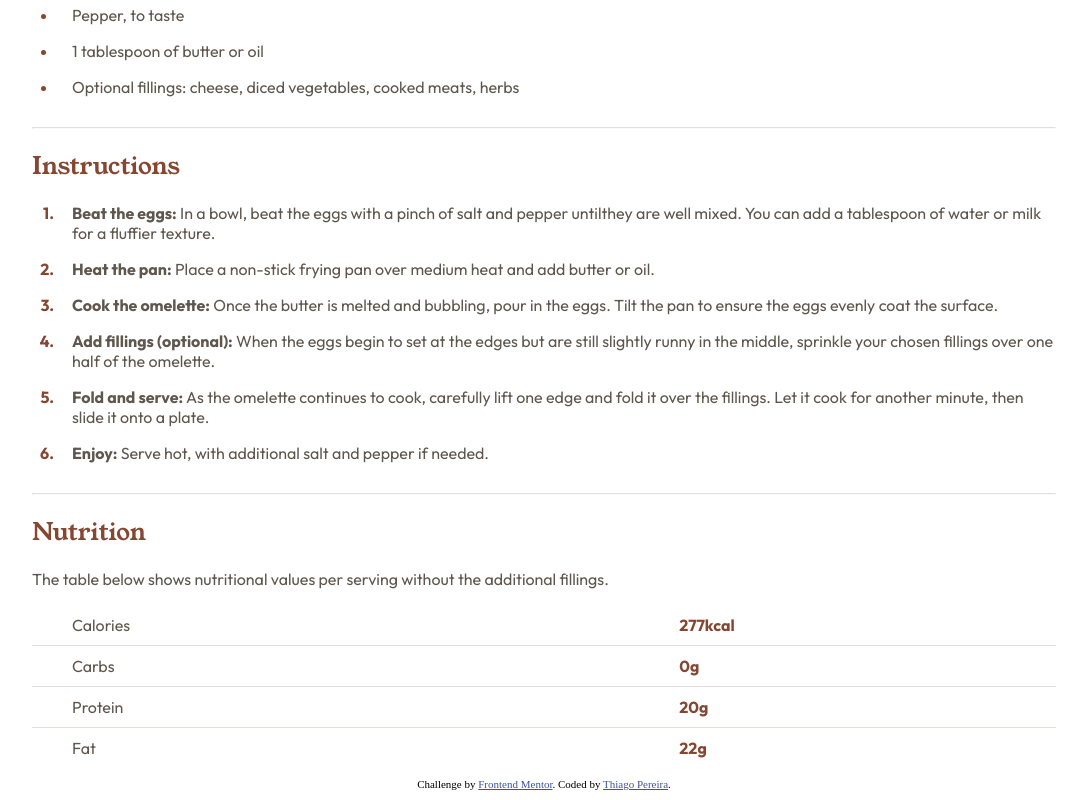
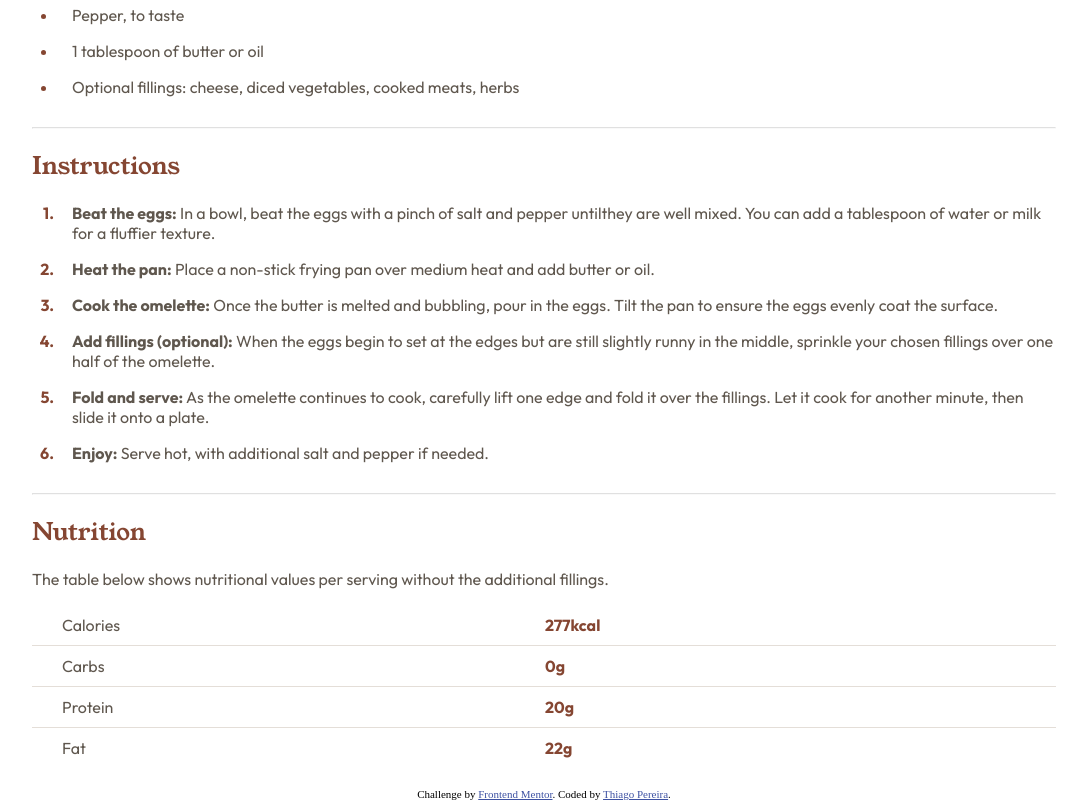
Before and after one commit to oFlik/recipe-page-main, a plain HTML site: page index.html in a window 1280 px wide. Shown: the part 1052-1852 px from the top of the page, without its empty margins (96-1183 px from the left). Drawn offline with Linux system fonts and the light colour scheme.

Commit message:
Finished table layout

```diff
--- a/stylesheets/styles.css
+++ b/stylesheets/styles.css
@@ -98,12 +98,13 @@ table {
 }
 
 td {
+  width: 50%;
   border-top: 1px solid hsl(30, 18%, 87%);
 }
 
 .table-item {
   padding: 10px 0px;
-  padding-left: 40px;
+  padding-left: 30px;
 }
 
 .table-data {
@@ -113,7 +114,7 @@ td {
 }
 
 footer {
-  margin-top: 10px;
+  margin-top: 20px;
 }
 
 .attribution {
```
